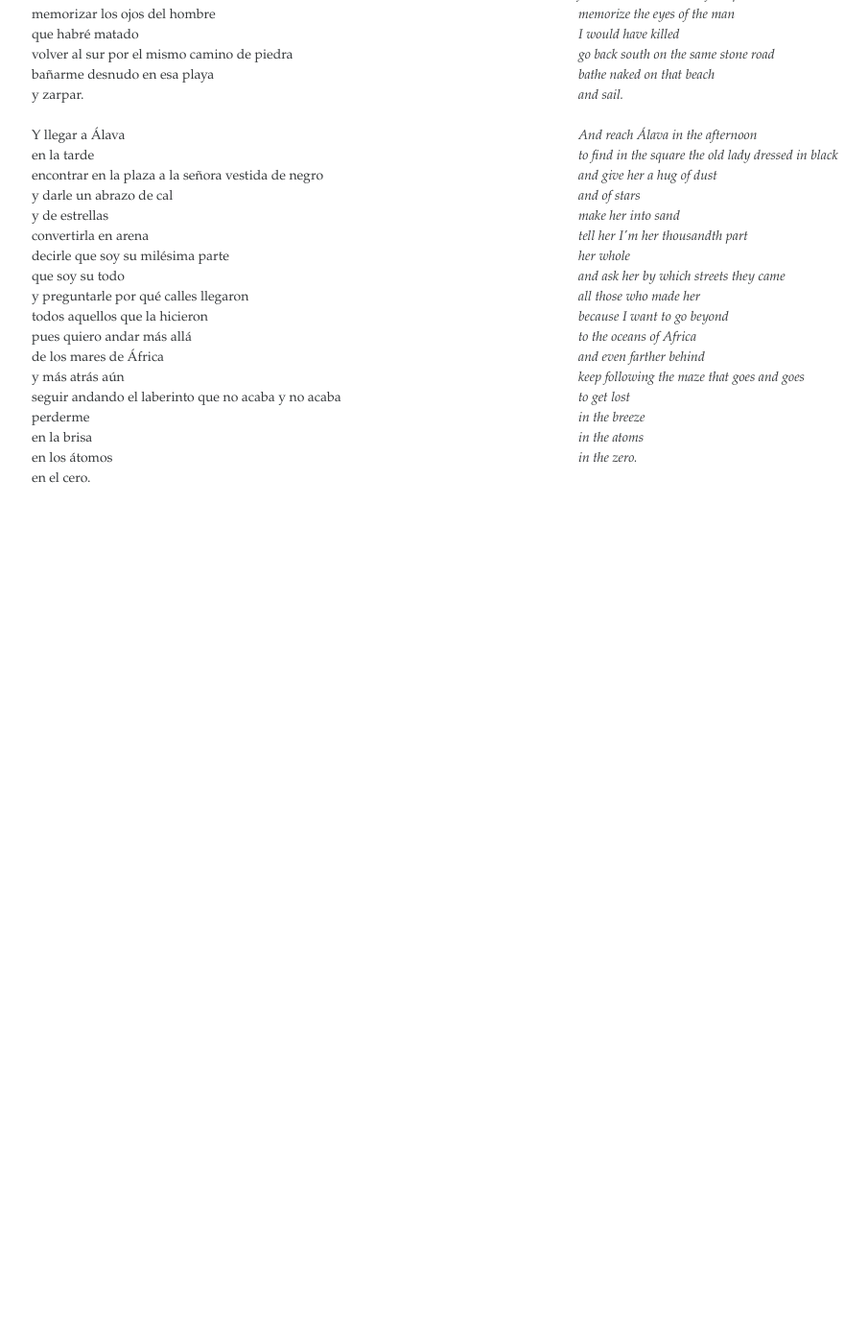
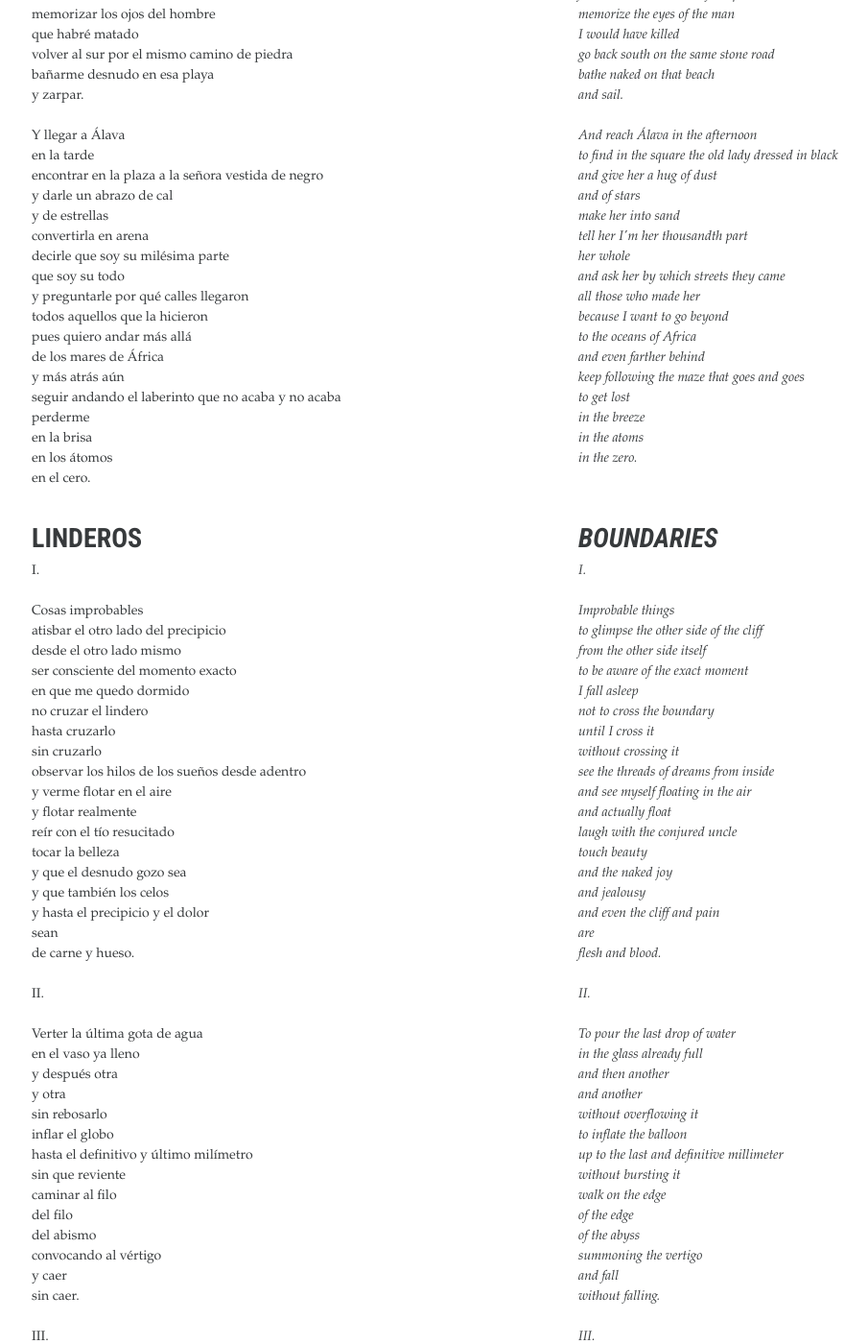
Before and after one commit to maxluzuriaga/diego-poeta, a Jekyll site: the page built from _poesia/sobre_la_felicidad.html, in a window 1280 px wide and 1400 px high, scrolled down 9627 px. Shown: the whole window at 96% size, without its empty margins (52-957 px from the left). Built offline with Jekyll 4.4.1, drawn with Linux system fonts in a browser that asks for light colours; before the commit the page ends 10153 px from its top, so only the background shows below that; some of the changed text lies outside the part shown.

Commit message:
Finished things

```diff
--- a/_poesia/sobre_la_felicidad.html
+++ b/_poesia/sobre_la_felicidad.html
@@ -31,6 +31,12 @@
   - title: "Los Nombres"
     title_en: "The Names"
     id: "los_nombres"
+  - title: "Linderos"
+    title_en: "Boundaries"
+    id: "linderos"
+  - title: "El Más Profundo Pensamiento"
+    title_en: "The Most Profound Thought"
+    id: "pensamiento"
 ---
 <div id="acento_de_yangana">
     <div class="row">
@@ -1042,3 +1048,237 @@
         </div>
     </div>
 </div>
+<div id="linderos">
+    <div class="row">
+        <div class="col-sm-6">
+            <h3>Linderos</h3>
+            <p>
+                I.<br>
+<br>
+Cosas improbables<br>
+atisbar el otro lado del precipicio<br>
+desde el otro lado mismo<br>
+ser consciente del momento exacto<br>
+en que me quedo dormido<br>
+no cruzar el lindero<br>
+hasta cruzarlo<br>
+sin cruzarlo<br>
+observar los hilos de los sueños desde adentro<br>
+y verme flotar en el aire<br>
+y flotar realmente<br>
+reír con el tío resucitado<br>
+tocar la belleza<br>
+y que el desnudo gozo sea<br>
+y que también los celos<br>
+y hasta el precipicio y el dolor<br>
+sean<br>
+de carne y hueso.<br>
+<br>
+II.<br>
+<br>
+Verter la última gota de agua<br>
+en el vaso ya lleno<br>
+y después otra<br>
+y otra<br>
+sin rebosarlo<br>
+inflar el globo<br>
+hasta el definitivo y último milímetro<br>
+sin que reviente<br>
+caminar al filo<br>
+del filo<br>
+del abismo<br>
+convocando al vértigo<br>
+y caer<br>
+sin caer.<br>
+<br>
+III.<br>
+<br>
+Quedarme arrimado a una pared<br>
+cuando la campana de fin de recreo<br>
+ya resuena en toda la escuela<br>
+ver a mis compañeritos correr a clase<br>
+y quedarme un minuto más<br>
+y un segundo más<br>
+y otro<br>
+hasta que no hay más niños en los patios<br>
+y<br>
+cuando mi agitación<br>
+es ya caída libre<br>
+sólo entonces<br>
+correr<br>
+correr<br>
+correr<br>
+y que la puerta se cierre justo<br>
+detrás de mí.<br>
+<br>
+IV.<br>
+<br>
+El larguísimo cable<br>
+estirado en línea absolutamente recta<br>
+el boulevard a mediodía en reposo fotográfico<br>
+el silencio total<br>
+verme a mí mismo desde la ventana del vecino<br>
+estar en la cima del rascacielos<br>
+y verme allí desde el lejano mar abierto<br>
+y viceversa<br>
+ser y no ser.<br>
+<br>
+V.<br>
+<br>
+Cosas improbables<br>
+e imperativas.</p>
+</div>
+        <div class="col-sm-6 translation">
+            <h3>Boundaries</h3>
+            <p>
+                I.<br>
+<br>
+Improbable things <br>
+to glimpse the other side of the cliff<br>
+from the other side itself<br>
+to be aware of the exact moment<br>
+I fall asleep<br>
+not to cross the boundary<br>
+until I cross it<br>
+without crossing it<br>
+see the threads of dreams from inside<br>
+and see myself floating in the air<br>
+and actually float<br>
+laugh with the conjured uncle<br>
+touch beauty<br>
+and the naked joy<br>
+and jealousy<br>
+and even the cliff and pain<br>
+are<br>
+flesh and blood.<br>
+<br>
+II.<br>
+<br>
+To pour the last drop of water<br>
+in the glass already full<br>
+and then another<br>
+and another<br>
+without overflowing it<br>
+to inflate the balloon<br>
+up to the last and definitive millimeter <br>
+without bursting it<br>
+walk on the edge<br>
+of the edge<br>
+of the abyss<br>
+summoning the vertigo<br>
+and fall<br>
+without falling.<br>
+<br>
+III.<br>
+<br>
+To stay leaning against a wall<br>
+when the bell that marks the end of the break<br>
+resonates already throughout the school<br>
+to see my little mates running to class<br>
+and to stay a minute longer<br>
+a second longer<br>
+and another<br>
+until there are no more children in the yard<br>
+and<br>
+when my agitation<br>
+is already in free fall<br>
+only then<br>
+to run<br>
+to run<br>
+to run<br>
+and the door shuts just<br>
+behind me.<br>
+<br>
+IV.<br>
+<br>
+The very long cable<br>
+absolutely straight<br>
+the boulevard at noon at a photographic rest<br>
+total silence<br>
+to see myself from the neighbor’s window<br>
+to be on top of the skyscraper<br>
+and see myself there from the faraway sea<br>
+and vice versa<br>
+being and not being.<br>
+<br>
+V.<br>
+<br>
+Things unlikely<br>
+and imperative.</p>
+        </div>
+    </div>
+</div>
+<div id="pensamiento">
+    <div class="row">
+        <div class="col-sm-6">
+            <h3>El Más Profundo Pensamiento</h3>
+            <p>
+                I.<br>
+<br>
+De niño<br>
+vi una hojita de hierba<br>
+común y corriente<br>
+un poco más oscura que las otras miles<br>
+me hice la promesa de recordarla<br>
+por el resto de mi vida.<br>
+<br>
+II.<br>
+<br>
+Apurarse<br>
+a beber el agua<br>
+a cantar en la mente<br>
+a recordar a los amigos<br>
+a conversar<br>
+apurarse a mirar las nubes<br>
+a respirar ya no queda tiempo<br>
+para tener razón<br>
+para corregir<br>
+y además siempre estamos equivocados.<br>
+<br>
+III.<br>
+<br>
+La cosa es sencilla<br>
+vivimos<br>
+y morimos<br>
+el resto es musiquita del viento y de la luna<br>
+y a propósito<br>
+a continuación declaro el más profundo pensamiento<br>
+que habré tenido:</p>
+</div>
+        <div class="col-sm-6 translation">
+            <h3>The Most Profound Thought</h3>
+            <p>
+                I.<br>
+<br>
+As a child<br>
+I saw a blade of grass<br>
+common and ordinary<br>
+a little darker than the other thousands<br>
+I made myself the promise to remember it<br>
+for the rest of my life.<br>
+<br>
+II.<br>
+<br>
+To hurry<br>
+to drink water<br>
+to sing in one’s head<br>
+to remember one’s friends<br>
+to talk<br>
+to rush to watch the clouds<br>
+to breathe there is no time<br>
+to be right<br>
+to correct<br>
+and besides we are always wrong.<br>
+<br>
+III.<br>
+<br>
+The thing is simple<br>
+we live<br>
+and we die<br>
+the rest is a little music of the wind and the moon<br>
+and by the way<br>
+to continue I declare the deepest thought<br>
+that I’ll have ever had:</p>
+        </div>
+    </div>
+</div>
```
